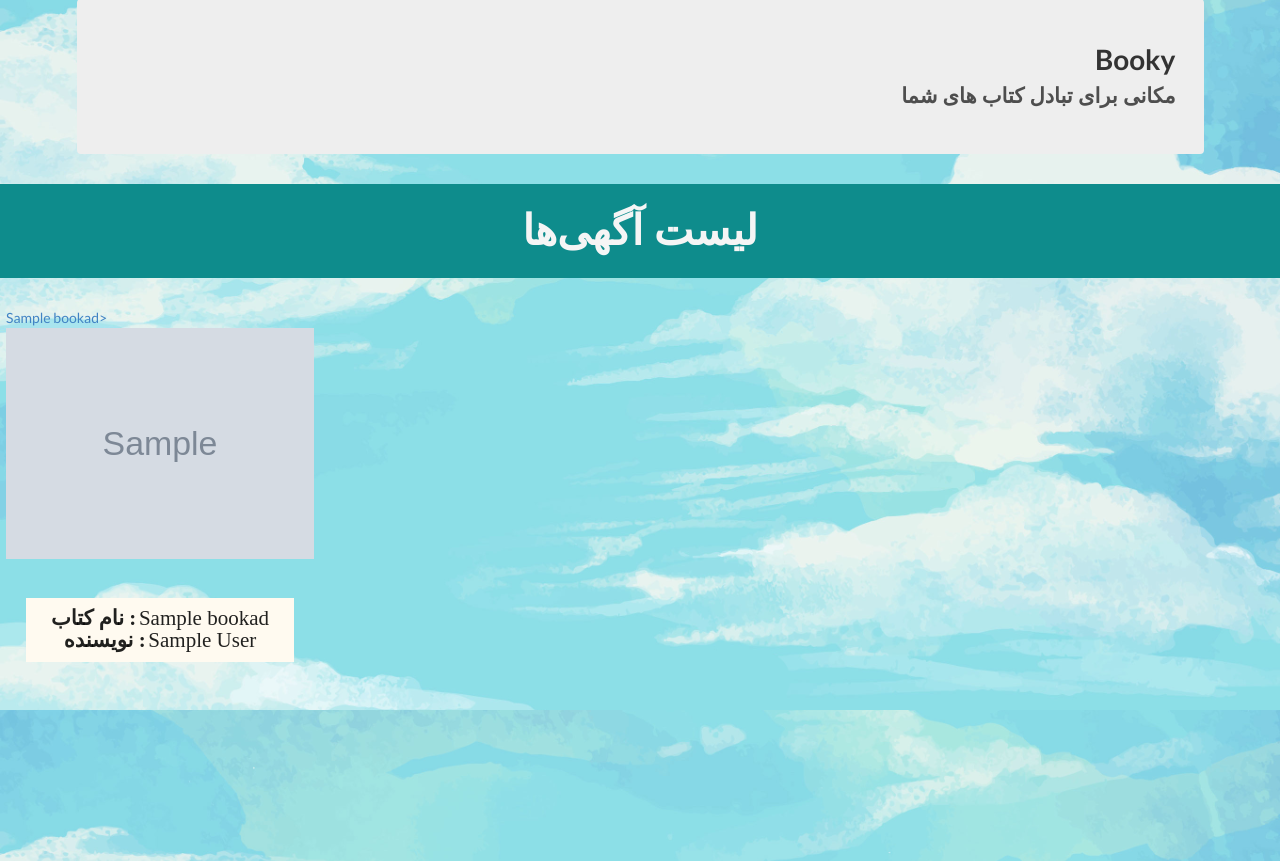
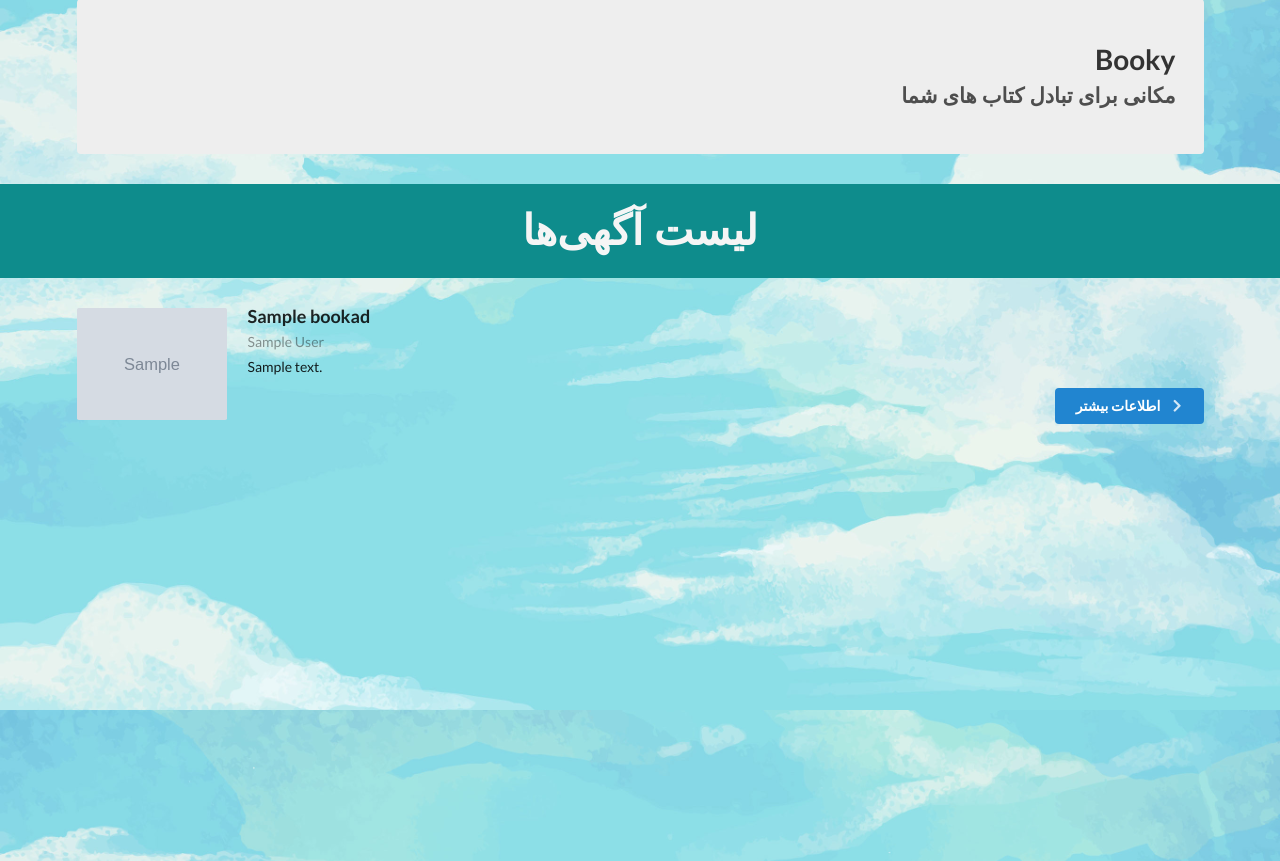
Before and after one commit to reza-yb/napela, a Django app: page /ads/ in a window 1280 px wide. Shown: the part 113-974 px from the top of the page. Run offline with Django 3.2, Linux system fonts and the light colour scheme; tables that the repository leaves empty hold one stand-in row (values such as "Sample post"); grey boxes marked "Sample" are stand-in pictures.

Commit message:
changes to the all_ads page

```diff
--- a/BookAdvertisement/templates/all_ads.html
+++ b/BookAdvertisement/templates/all_ads.html
@@ -9,29 +9,57 @@
 {% block content %}
     <h2 class="all_ads_h2" style="text-align: center">لیست آگهی‌ها</h2>
 
+{#    {% for ad in book_ads %}#}
+{#        <div class="responsive">#}
+{#            <div class="gallery">#}
+{#                <a target="_blank" href="/ads/{{ ad.id }}"> {{ ad.title }}>#}
+{#                    {% if ad.poster.url is not None %}#}
+{#                        <img src="{{ ad.poster.url }}" alt="Cinque Terre" width="600" height="400">#}
+{#                    {% else %}#}
+{#                        <img src="{% static 'images/default.jpg' %}" alt="Cinque Terre" width="600" height="400">#}
+{#                    {% endif %}#}
+{#                </a>#}
+{#                <div class="desc">#}
+{#                    <ul style="list-style-type: none ; background-color: floralwhite ; padding: 10px 10px 10px">#}
+{##}
+{#                        <li><span class="iransansdn_bold_size1_5">نام کتاب :</span>#}
+{#                            <span class="iransansdn_size1_5"> {{ ad.title }} </span></li>#}
+{##}
+{#                        <li><span class="iransansdn_bold_size1_5">نویسنده :</span>#}
+{#                            <span class="iransansdn_size1_5"> {{ ad.author }} </span></li>#}
+{#                    </ul>#}
+{#                </div>#}
+{#            </div>#}
+{#        </div>#}
+{#    {% endfor %}#}
+    <div class="ui container">
+        <div class="ui relaxed divided items">
             {% for ad in book_ads %}
-        <div class="responsive">
-            <div class="gallery">
-                <a target="_blank" href="/ads/{{ ad.id }}"> {{ ad.title }}>
+                <div class="item" target="_blank" href="/ads/{{ ad.id }}">
+                    <div class="ui small image">
                         {% if ad.poster.url is not None %}
                             <img src="{{ ad.poster.url }}" alt="Cinque Terre" width="600" height="400">
                         {% else %}
                             <img src="{% static 'images/default.jpg' %}" alt="Cinque Terre" width="600" height="400">
                         {% endif %}
-                </a>
-                <div class="desc">
-                    <ul style="list-style-type: none ; background-color: floralwhite ; padding: 10px 10px 10px">
-
-                        <li><span class="iransansdn_bold_size1_5">نام کتاب :</span>
-                            <span class="iransansdn_size1_5"> {{ ad.title }} </span></li>
-
-                        <li><span class="iransansdn_bold_size1_5">نویسنده :</span>
-                            <span class="iransansdn_size1_5"> {{ ad.author }} </span></li>
-                    </ul>
+                    </div>
+                    <div class="content">
+                        <a class="header">{{ ad.title }}</a>
+                        <div class="meta">
+                            <a>{{ ad.author }}</a>
+                        </div>
+                        <div class="description">{{ ad.description }}</div>
+                        <div class="extra">
+                            <div class="ui right floated primary button">
+                                اطلاعات بیشتر
+                                <i class="right chevron icon"></i>
+                            </div>
                         </div>
                     </div>
                 </div>
             {% endfor %}
+        </div>
+    </div>
 
 
     <div class="clearfix"></div>
```
Lines whose indentation alone changed are shown as unchanged.
